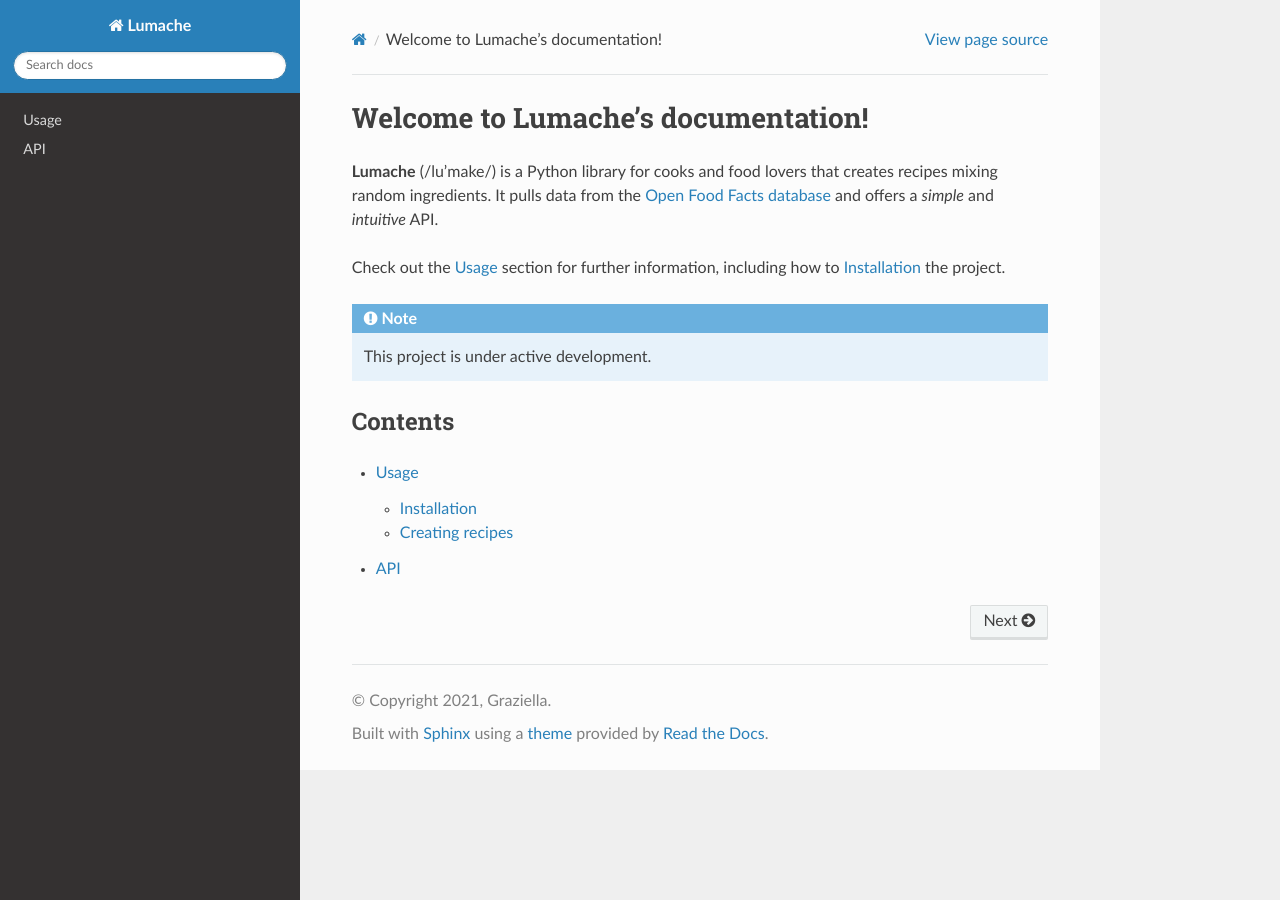
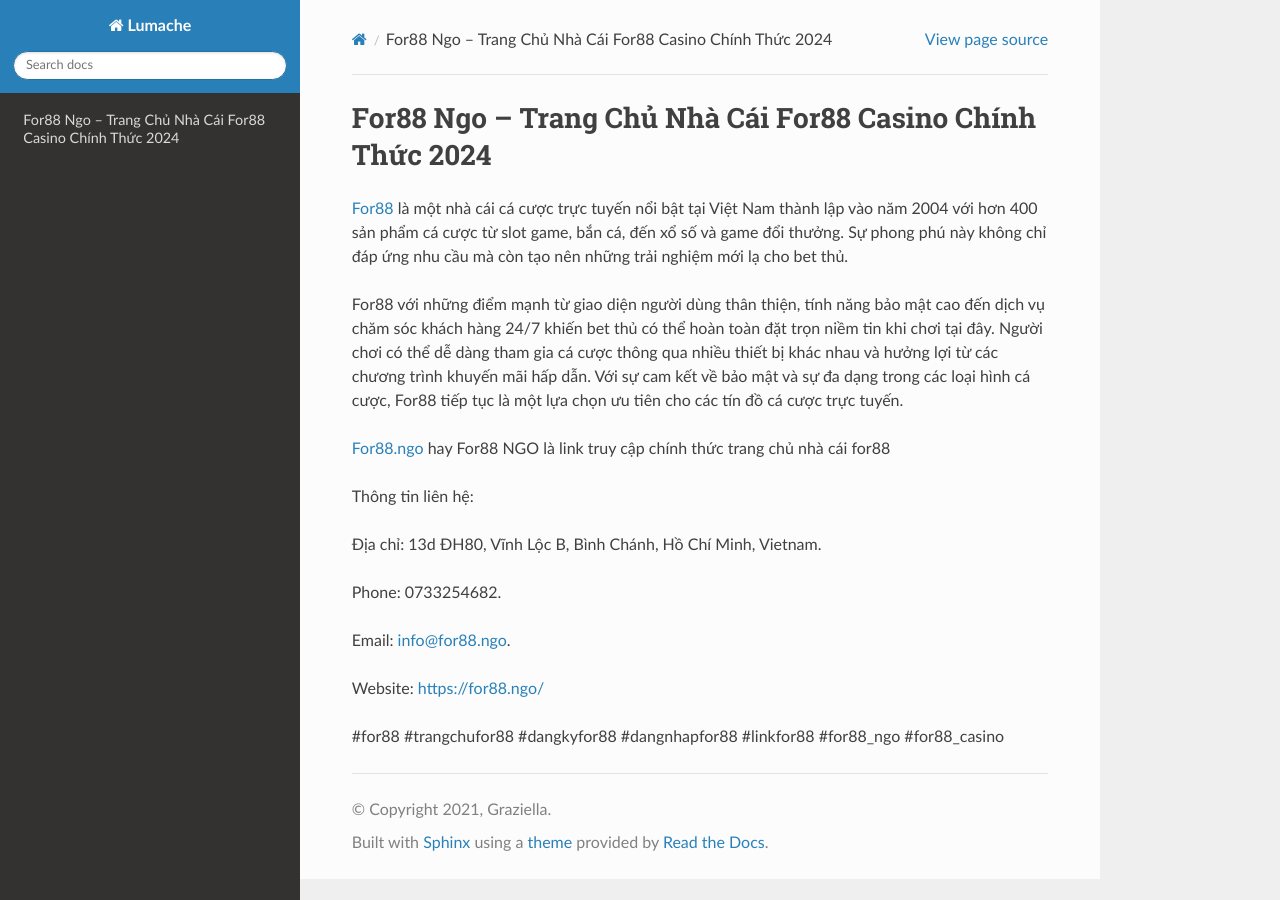
Before and after one commit to camtiennguyena/for88ngo, a Sphinx documentation site: the page built from docs/source/index.rst, in a window 1280 px wide. Built offline with Sphinx 7.4.7 and the Read the Docs theme 3.1.0, drawn with Linux system fonts in a browser that asks for light colours.

Commit message:
Update index.rst

```diff
--- a/docs/source/index.rst
+++ b/docs/source/index.rst
@@ -1,22 +1,20 @@
-Welcome to Lumache's documentation!
+For88 Ngo – Trang Chủ Nhà Cái For88 Casino Chính Thức 2024
 ===================================
 
-**Lumache** (/lu'make/) is a Python library for cooks and food lovers
-that creates recipes mixing random ingredients.
-It pulls data from the `Open Food Facts database <https://world.openfoodfacts.org/>`_
-and offers a *simple* and *intuitive* API.
+`For88 <https://for88.ngo/>`_ là một nhà cái cá cược trực tuyến nổi bật tại Việt Nam thành lập vào năm 2004 với hơn 400 sản phẩm cá cược từ slot game, bắn cá, đến xổ số và game đổi thưởng. Sự phong phú này không chỉ đáp ứng nhu cầu mà còn tạo nên những trải nghiệm mới lạ cho bet thủ.
 
-Check out the :doc:`usage` section for further information, including
-how to :ref:`installation` the project.
+For88 với những điểm mạnh từ giao diện người dùng thân thiện, tính năng bảo mật cao đến dịch vụ chăm sóc khách hàng 24/7 khiến bet thủ có thể hoàn toàn đặt trọn niềm tin khi chơi tại đây. Người chơi có thể dễ dàng tham gia cá cược thông qua nhiều thiết bị khác nhau và hưởng lợi từ các chương trình khuyến mãi hấp dẫn. Với sự cam kết về bảo mật và sự đa dạng trong các loại hình cá cược, For88 tiếp tục là một lựa chọn ưu tiên cho các tín đồ cá cược trực tuyến.
 
-.. note::
+`For88.ngo <https://for88.ngo/>`_ hay For88 NGO là link truy cập chính thức trang chủ nhà cái for88
 
-   This project is under active development.
+Thông tin liên hệ:
 
-Contents
---------
+Địa chỉ: 13d ĐH80, Vĩnh Lộc B, Bình Chánh, Hồ Chí Minh, Vietnam.
 
-.. toctree::
+Phone: 0733254682.
 
-   usage
-   api
+Email: info@for88.ngo.
+
+Website: https://for88.ngo/
+
+#for88 #trangchufor88 #dangkyfor88 #dangnhapfor88 #linkfor88 #for88_ngo #for88_casino
```
